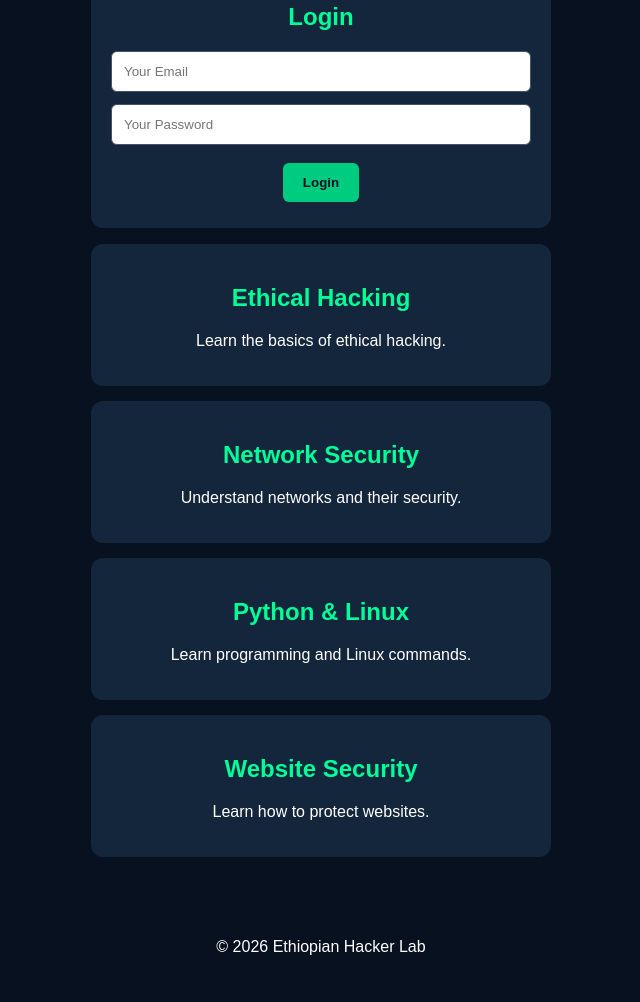
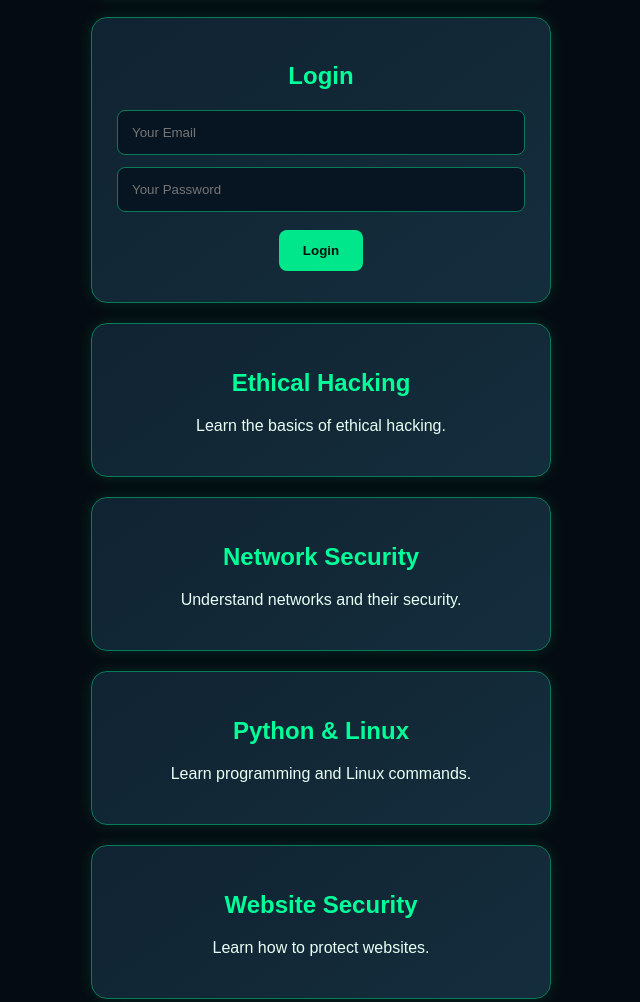
Before and after one commit to dagmtamrat1-a11y/ethiopian-hacker-lab, a plain HTML site: page index.html in a window 1280 px wide. Shown: the part 1182-2184 px from the top of the page, without its empty margins (319-959 px from the left). Drawn offline with Linux system fonts and the light colour scheme; no server answers.

Commit message:
Update index.html

```diff
--- a/index.html
+++ b/index.html
@@ -6,49 +6,99 @@
 <meta name="viewport" content="width=device-width, initial-scale=1.0">
 <title>Ethiopian Hacker Lab</title>
 <style>
+
+* {
+  box-sizing: border-box;
+}
+
 body {
-  background: #07111f;
-  color: white;
+  background: #050b12;
+  color: #e8fff5;
   font-family: Arial, sans-serif;
   text-align: center;
   margin: 0;
 }
+
 header {
-  background: #101f32;
+  background: linear-gradient(135deg, #071b25, #102d32);
+  padding: 35px 15px;
+  color: #00ff99;
+  border-bottom: 2px solid #00ff99;
+}
+
+header h1 {
+  font-size: 32px;
+  text-shadow: 0 0 15px #00ff99;
+}
+
+main {
+  padding: 30px 15px;
+}
+
+.card {
+  background: linear-gradient(145deg, #102332, #142d3c);
+  margin: 20px auto;
   padding: 25px;
+  border: 1px solid #087b59;
+  border-radius: 16px;
+  max-width: 460px;
+  box-shadow: 0 0 15px #00ff9920;
+}
+
+.card:hover {
+  border-color: #00ff99;
+  box-shadow: 0 0 22px #00ff9940;
+}
+
+h2 {
   color: #00ff99;
 }
-main { padding: 30px 15px; }
-.card {
-  background: #14263b;
-  margin: 15px auto;
-  padding: 20px;
-  border-radius: 12px;
-  max-width: 420px;
-}
-h2 { color: #00ff99; }
+
 input {
   display: block;
-  box-sizing: border-box;
   width: 100%;
-  padding: 12px;
+  padding: 14px;
   margin: 12px 0;
-  border-radius: 6px;
-  border: 1px solid #456;
+  border-radius: 8px;
+  border: 1px solid #087b59;
+  background: #071522;
+  color: white;
 }
+
 button {
-  background: #00cc80;
-  color: #07111f;
+  background: #00e68a;
+  color: #04120d;
   border: none;
-  padding: 12px 20px;
+  padding: 13px 24px;
   margin: 6px;
-  border-radius: 6px;
+  border-radius: 8px;
   cursor: pointer;
   font-weight: bold;
 }
-#message { color: #00ff99; }
-#account { display: none; }
-footer { padding: 20px; }
+
+button:hover {
+  background: #8affc7;
+  box-shadow: 0 0 15px #00ff99;
+}
+
+#message {
+  color: #00ff99;
+}
+
+#account {
+  display: none;
+}
+
+footer {
+  padding: 25px;
+  background: #101f32;
+  border-top: 1px solid #087b59;
+}
+
+img {
+  box-shadow: 0 0 25px #00ff9950;
+}
+
 </style>
 </head>
 <body>
```
